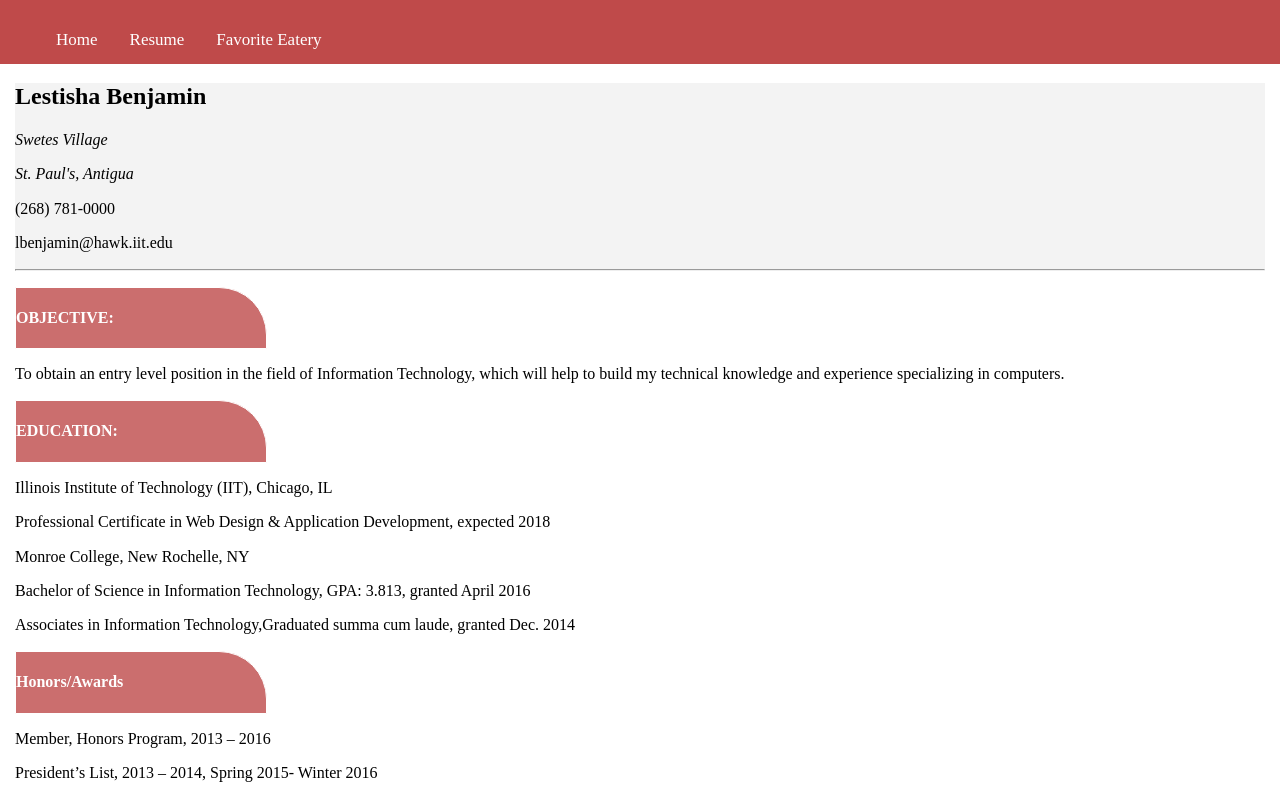
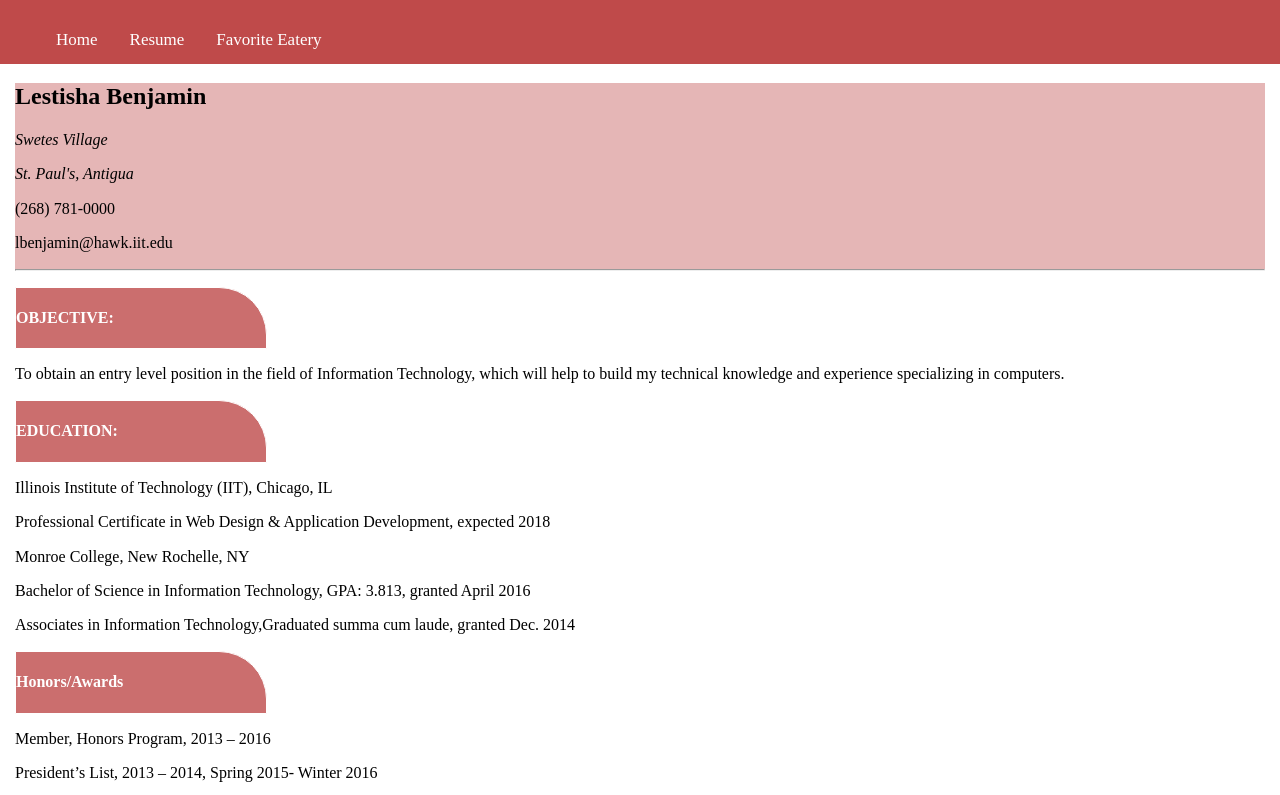
Before and after one commit to lbenjamin17/Project_2, a plain HTML site: page Resume.html in a window 1280 px wide. Shown: the top 795 px of the page. Drawn offline with Linux system fonts and the light colour scheme.

Commit message:
minor change

```diff
--- a/style.css
+++ b/style.css
@@ -499,7 +499,7 @@ list-style:none;
 }
 #space{
 	text-align: left;
-	background-color: #f3f3f3;
+	background-color: #e5b6b6;
 
 }
 
```
